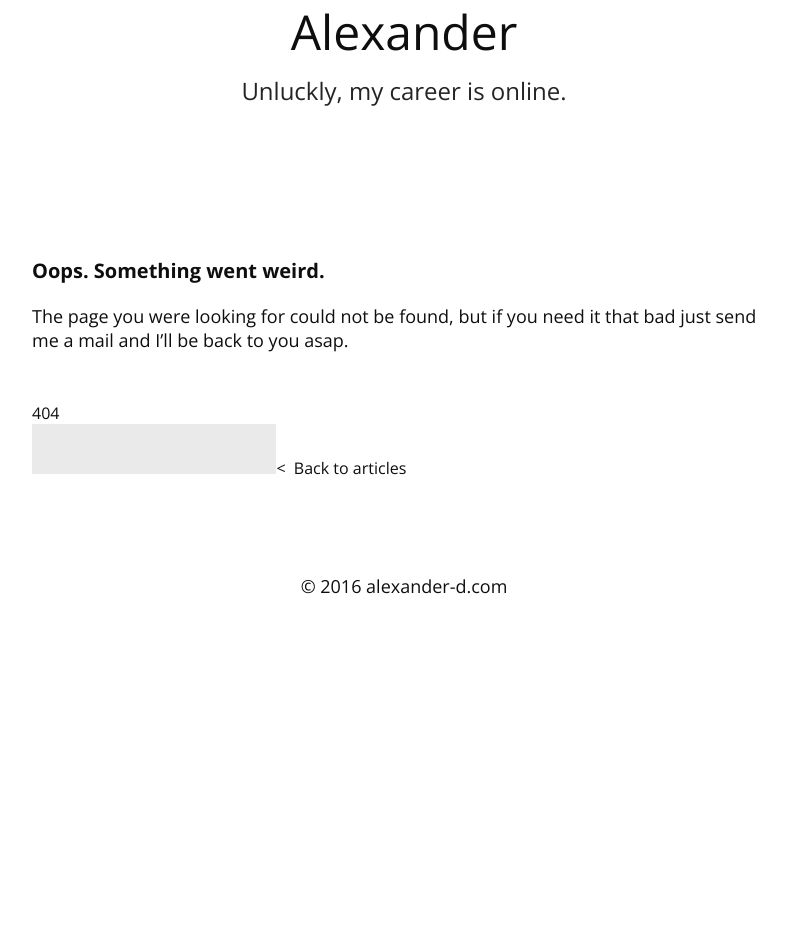
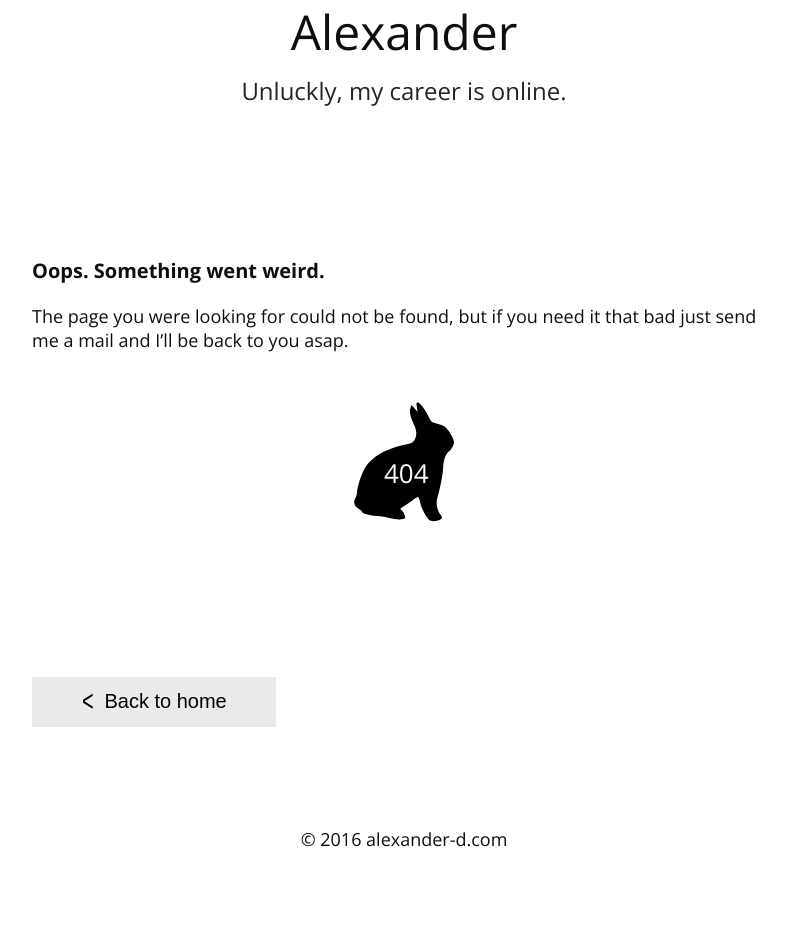
Before and after one commit to alexander-d-com/alexander-d, a PHP site: page /404.html in a window 1280 px wide. Shown: the part 51-991 px from the top of the page, without its empty margins (236-1022 px from the left). Before the commit the page ends 645 px from the top, so only its background shows below. Run offline with PHP 8.4, Linux system fonts and the light colour scheme.

Commit message:
404 page complete. refinement stage

```diff
--- a/404.html
+++ b/404.html
@@ -20,8 +20,8 @@
           bad just send me a mail and I’ll be back to you asap.
         </div>
       </section>
-      <div class="funnybunny">404</div>
-      <button type="button" class="btn-backToList"> </button><span class="stretch">< &nbsp;</span>Back to articles
+      <div class="funnybunny"> <img src="img/bunny.svg"><span class="img-text">404</span></div><a href="index.html">
+        <button type="button" class="btn-backToList"> <span class="stretch">< &nbsp;</span>Back to home</button></a>
       <footer>
         <div class="footer-text">© 2016 alexander-d.com</div>
       </footer>
--- a/css/style.css
+++ b/css/style.css
@@ -161,3 +161,21 @@ footer .footer-text {
 .pagination {
   margin-bottom: 3.125em;
 }
+
+.funnybunny {
+  text-align: center;
+  margin-bottom: 9.375em;
+}
+
+.funnybunny img {
+  width: 6.25rem;
+  height: 7.5rem;
+}
+
+.funnybunny .img-text {
+  color: white;
+  position: absolute;
+  margin-top: 3.3rem;
+  font-size: 1.625rem;
+  margin-left: -4.375rem;
+}
--- a/css/style.sass
+++ b/css/style.sass
@@ -62,3 +62,18 @@ footer
 
 .pagination
   margin-bottom: 3.125em
+
+.funnybunny
+  text-align: center
+  margin-bottom: 9.375em
+
+  img
+    width: 6.25rem
+    height: 7.5rem
+
+  .img-text
+    color: white
+    position: absolute
+    margin-top: 3.3rem
+    font-size: 1.625rem
+    margin-left: -4.375rem
```
Also changed, not shown: 404.jade (+7 -4 lines), wp-theme/alexander-d/404.php (+10 -20 lines), wp-theme/alexander-d/style.css (+18 -0 lines), img/bunny.svg (added), 2 other files.
